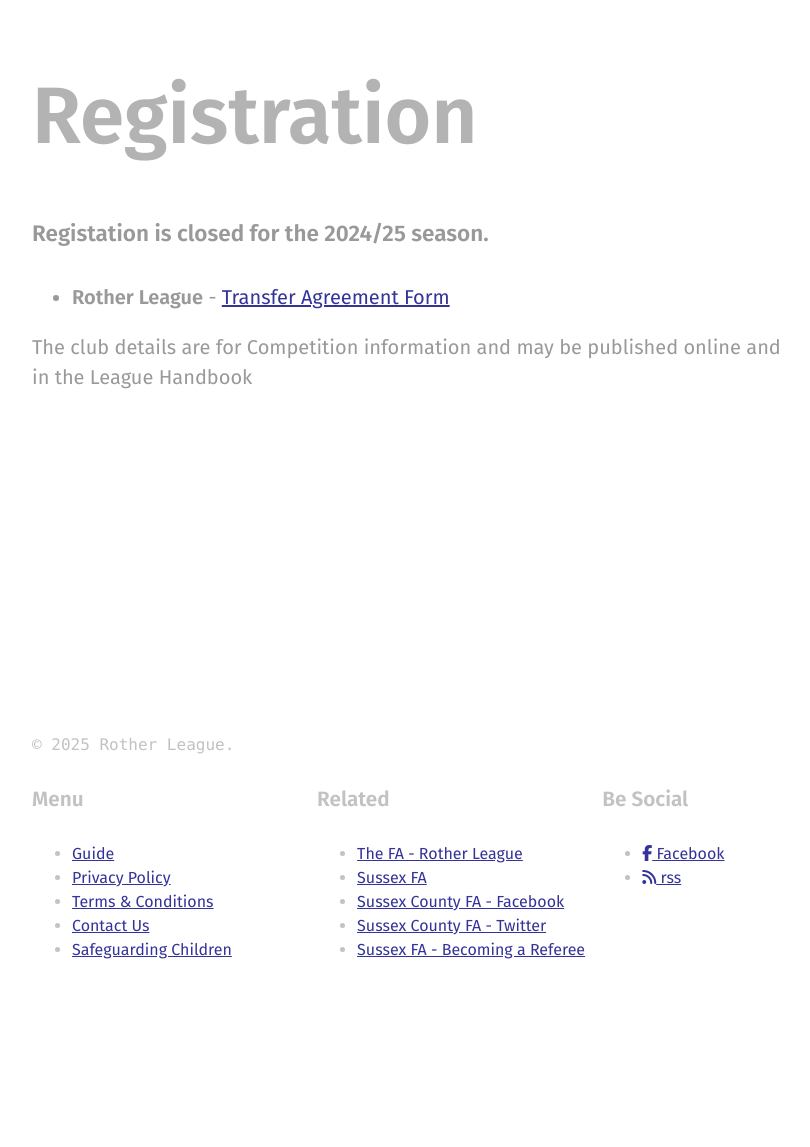
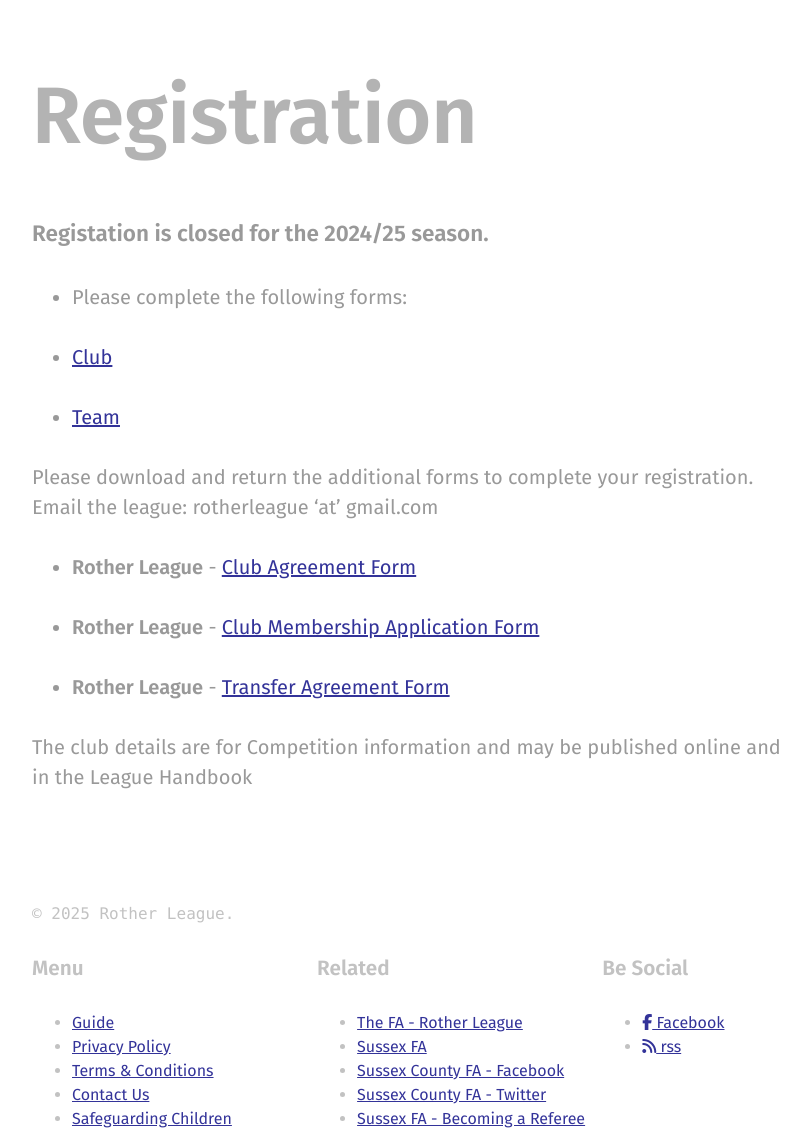
Before and after one commit to rotherleague/Rother, a Jekyll site: the page built from registration.md, in a window 1280 px wide, cut to the strip 247-1394 px from the top of the page. Shown: the whole strip, without its empty margins (48-858 px from the left). Built offline with Jekyll 4.4.1, drawn with Linux system fonts in a browser that asks for light colours; nearby versions of some CDN libraries; before the commit the page ends 1225 px from its top, so only the background shows below that; part of the change alters nothing that is shown.

Commit message:
Update registration.md

```diff
--- a/registration.md
+++ b/registration.md
@@ -6,22 +6,20 @@ layout: page
 **Registation is closed for the 2024/25 season.**
  <!--**Register your club and team for the 2024/25 season.**-->
 
-<!--
+
 - Please complete the following forms:
 
-- [Club](https://docs.google.com/forms/d/e/1FAIpQLScxnvPJo_OgJbbMV21Xydky174WlG1hCucTclS8gBE_tv6xVg/viewform?usp=sf_link)
+- [Club](https://forms.gle/jAGqA9wBdx1iSBvJ9)
 
-- [Team](https://docs.google.com/forms/d/e/1FAIpQLSc1PZgaRFrg8DZMoYAXRFPpAQqlZnB3FgIqeE7MoOF7hFpv5g/viewform?usp=sf_link)
--->
+- [Team](https://forms.gle/XHc92AJsY9o76nTWA)
 
-<!--
 Please download and return the additional forms to complete your registration. Email the league: rotherleague 'at' gmail.com
 
-* **Rother League** - [Club Agreement Form](https://drive.google.com/file/d/1UJWkEbWULesbU3r_o1FxtwX0-pKBnG3n/view?usp=sharing)
+* **Rother League** - [Club Agreement Form](https://drive.google.com/file/d/1iMgtSVQ3m4K03fM-s4t2WQ4J1Jd2IDur/view?usp=sharing)
 
-* **Rother League** - [Club Membership Application Form](https://drive.google.com/file/d/1B9M5cu5rcLLaRxeyAm5mtXnM9z7eWM-D/view?usp=sharing)
--->
+* **Rother League** - [Club Membership Application Form](https://drive.google.com/file/d/1rxkw9kAPjnVbE-vmWek8LhtgelNqmsA7/view?usp=sharing)
 
-* **Rother League** - [Transfer Agreement Form](https://drive.google.com/file/d/1FJUIJUXVdPLNm_rpLBjY7TrEaRfD3t1h/view?usp=sharing)
+
+* **Rother League** - [Transfer Agreement Form](https://drive.google.com/file/d/1WAeJwMwe7khrC_dwWjz-Pzr5eK2NU9_I/view?usp=sharing)
 
 The club details are for Competition information and may be published online and in the League Handbook
```
